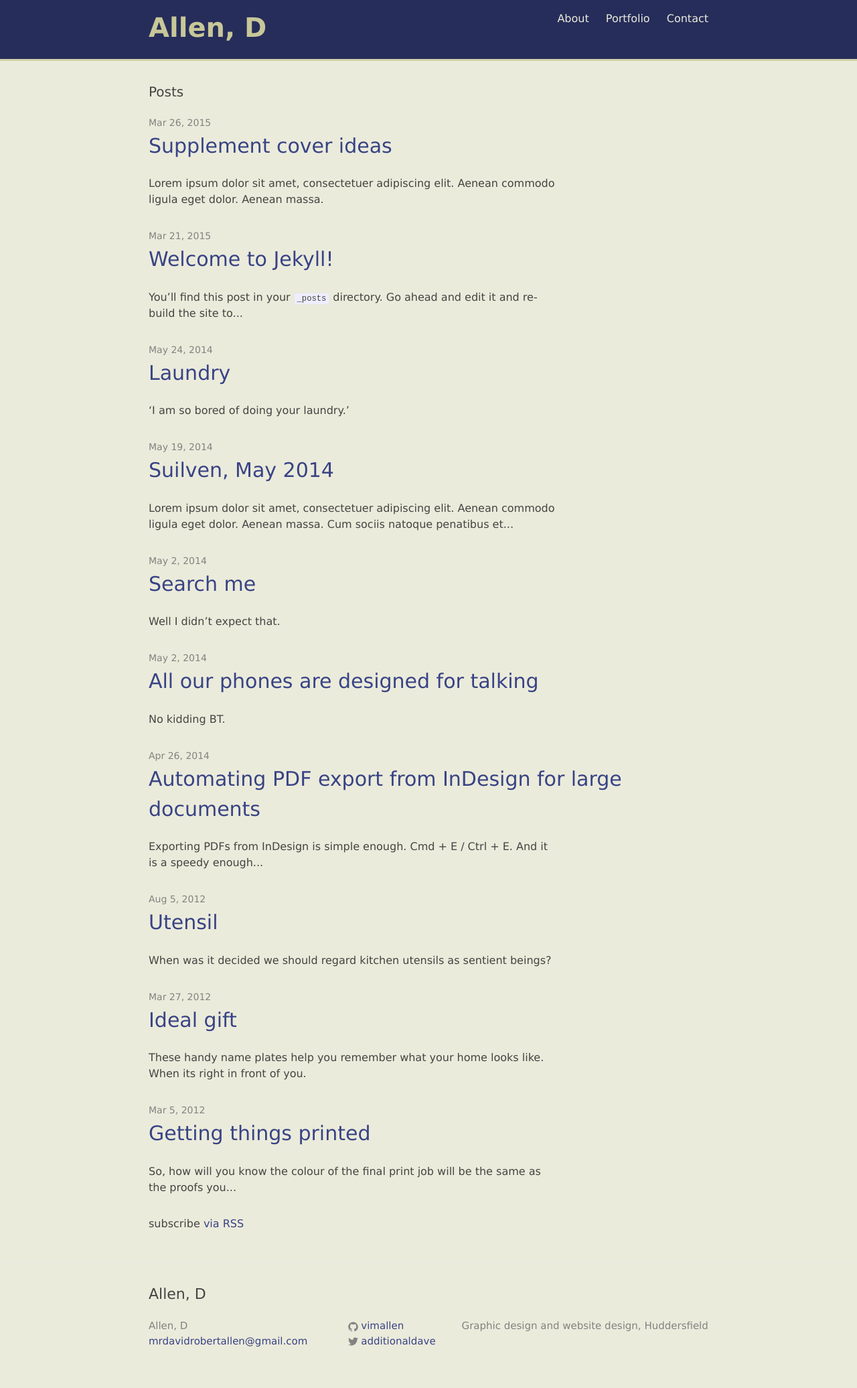
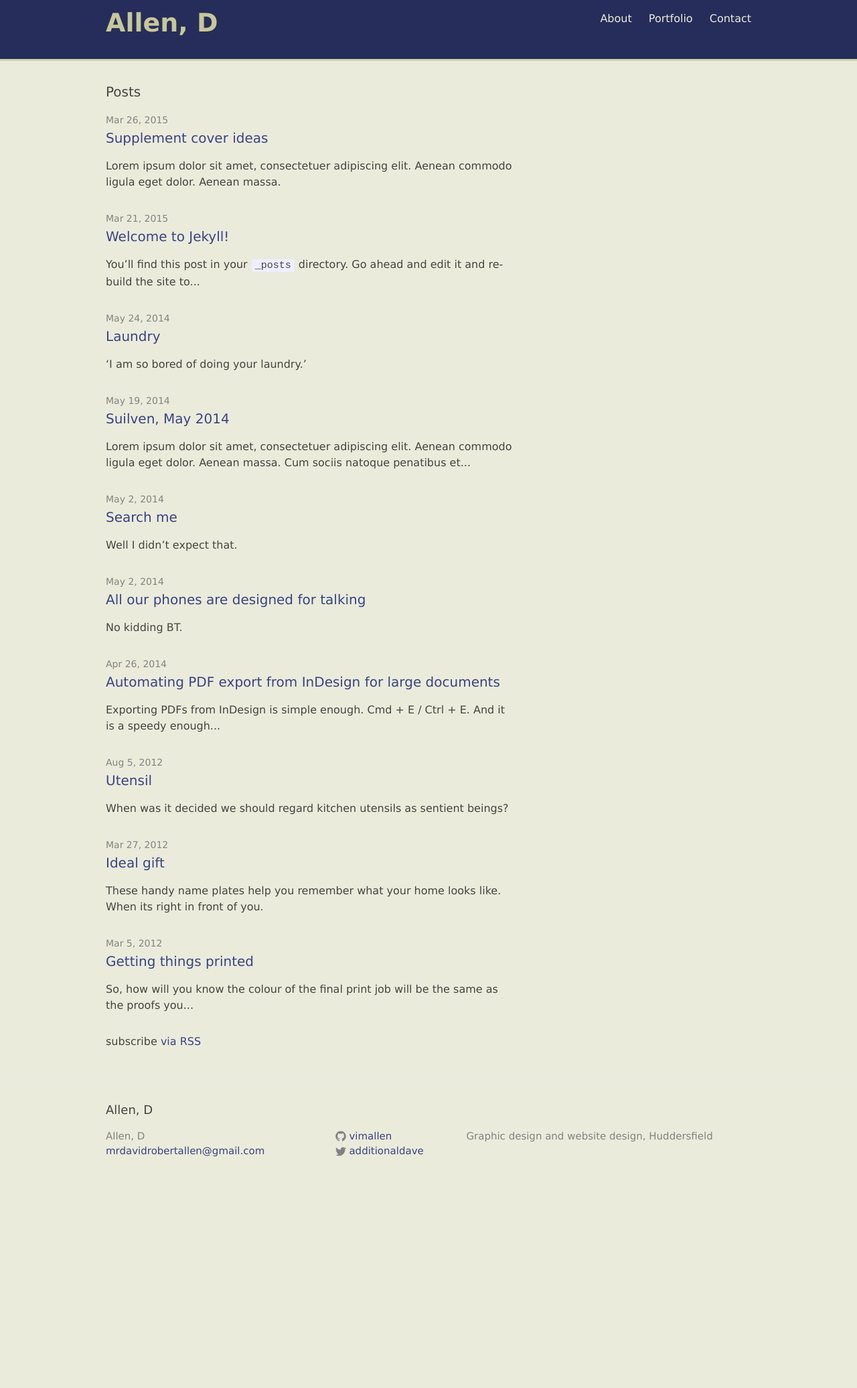
Before and after one commit to vimallen/allend, a Jekyll site: the page built from index.html, in a window 1280 px wide. Shown: the whole page at 67% size. Built offline with Jekyll 4.4.1, drawn with Linux system fonts in a browser that asks for light colours; after the commit the page ends 1790 px from its top, so only the background shows below that.

Commit message:
Pre mq fix

```diff
--- a/_sass/_base.scss
+++ b/_sass/_base.scss
@@ -7,13 +7,6 @@
     margin: 0;
     padding: 0;
 }
-//DA
-//html {
-//	box-sizing: border-box;
-//}
-//*, *:before, *:after {
-//	box-sizing: inherit;
-//}
 
 /**
  * Basic styling
@@ -57,7 +50,7 @@
  */
 figure > img {
     display: block;
-	margin-bottom: 3em;
+	margin-bottom: 48px;
 	border: 3px solid lighten($background-color, 6%);
 }
 
@@ -118,7 +111,7 @@
     color: $grey-color;
     border-left: 4px solid $grey-color-light;
     padding-left: $spacing-unit / 2;
-	font-size: 1.125em;	/*18px;*/
+	font-size: 8px;
     letter-spacing: -1px;
     font-style: italic;
 
@@ -134,18 +127,18 @@
  */
 pre,
 code {
-	font-size: 0.9375em;	/*15px;*/
+	font-size: 15px;
     border: 1px solid $grey-color-light;
     border-radius: 3px;
     background-color: #eef;
 }
 
 code {
-	padding: 0.0625em 0.3125em;	/*1px 5px;*/
+	padding: 1px 5px;
 }
 
 pre {
-	padding: 0.5em 0.75em;	/*8px 12px;*/
+	padding: 8px 12px;
     overflow-x: scroll;
 
     > code {
@@ -200,8 +193,8 @@
 
     > svg {
         display: inline-block;
-        width: 1em;
-        height: 1em;
+        width: 16px;
+        height: 16px;
         vertical-align: middle;
 
         path {
--- a/_sass/_layout.scss
+++ b/_sass/_layout.scss
@@ -7,8 +7,8 @@
 //	box-shadow: inset 0 -1px 0 0 #FFF, inset 0 1px 0 0 #FFF, 0 1px 0 0 #FFF, 0 -1px 0 0 #fff;
 	margin-bottom: 1px;
 	margin-bottom: 1px;
-    min-height: 3.5em; /* 56px; */
-	padding: 1em 0 1em 0;
+    min-height: 56px;
+	padding: 16px 0 16px 0;
 	background-color: $brand-color;
 
     // Positioning context for the mobile navigation icon
@@ -16,9 +16,9 @@
 }
 
 .site-title {
-    font-size: 2.5em;
+    font-size: 38px;
 	font-weight: 700;
-    line-height: 1.25em;
+    line-height: 36px;
     margin-bottom: 0;
     float: left;
 	color: $background-color;
@@ -32,9 +32,6 @@
 	&:hover {
 		color: darken($background-color, 20%);
 	}
-
-
-
 }
 
 .site-nav {
@@ -51,14 +48,14 @@
 
         // Gaps between nav items, but not on the first one
         &:not(:first-child) {
-            margin-left: 1.25em; /* 20px;	*/
+            margin-left: 20px;
         }
     }
 
     @include media-query($on-palm) {
         position: absolute;
-        top: 0.5625em;/*9px*/
-        right: 1.875em;	/* 30px; */
+        top: 9px;
+        right:  30px;
         background-color: $background-color;
         border: 1px solid $grey-color-light;
         border-radius: 5px;
@@ -67,15 +64,15 @@
         .menu-icon {
             display: block;
             float: right;
-			width: 2.253em;	/*36px;*/
-			height: 1.625em;	/*26px;*/
+			width: 36px;
+			height: 26px;
             line-height: 0;
-			padding-top: 0.625em;	/*10px;*/
+			padding-top: 10px;
             text-align: center;
 
             > svg {
-				width: 1.125em;	/*18px;*/
-				height: 0.9375em;	/*15px;*/
+				width: 18px;
+				height: 15px;
 
                 path {
                     fill: $grey-color-dark;
@@ -90,12 +87,12 @@
 
         &:hover .trigger {
             display: block;
-			padding-bottom: 0.3125em;	/*5px;*/
+			padding-bottom: 5px;
         }
 
         .page-link {
             display: block;
-			padding: 0.3125em 0.625em;	/*5px 10px;*/
+			padding: 5px 10px;
 			color: $brand-color;
         }
     }
@@ -112,7 +109,7 @@
 }
 
 .footer-heading {
-	font-size: 1.375em;	/*18px;*/
+	font-size: 18px;
     margin-bottom: $spacing-unit / 2;
 }
 
@@ -123,7 +120,7 @@
 }
 
 .footer-col-wrapper {
-	font-size: 0.9375em;	/*15px;*/
+	font-size: 15px;
     color: $grey-color;
     margin-left: -$spacing-unit / 2;
     @extend %clearfix;
@@ -181,7 +178,7 @@
 }
 
 .page-heading {
-	font-size: 1.25em;	/*20px;*/
+	font-size: 20px;
 }
 
 .post-list {
@@ -200,7 +197,7 @@
 
 .post-link {
     display: block;
-    font-size: 1.25em; 	/*20px;*/
+    font-size: 20px;
 }
 
 
@@ -213,13 +210,13 @@
 }
 
 .post-title {
-	font-size: 1.875em;
+	font-size: 30px;
     letter-spacing: -1px;
     line-height: 1;
 	color: lighten($brand-color, 9);
 
     @include media-query($on-laptop) {
-        font-size: 1.5em;
+        font-size: 24px;
     }
 }
 
@@ -227,26 +224,26 @@
     margin-bottom: $spacing-unit;
 
     h2 {
-        font-size: 2em;	/*32px;*/
+        font-size: 32px;
 
         @include media-query($on-laptop) {
-            font-size: 1.75em;	/*28px;*/
+            font-size: 28px;
         }
     }
 
     h3 {
-		font-size: 1.625em;	/*26px;*/
+		font-size: 26px;
 
         @include media-query($on-laptop) {
-			font-size: 1.375em;	/*22px;*/
+			font-size: 22px;
         }
     }
 
     h4 {
-        font-size: 1.25em;	/*20px;*/
+        font-size: 20px;
 
         @include media-query($on-laptop) {
-            font-size: 1.125em;	/*18px;*/
+            font-size: 18px;
         }
     }
 }
--- a/css/main.scss
+++ b/css/main.scss
@@ -34,11 +34,11 @@
 
 // Our variables
 $base-font-family: Verdana,Geneva,sans-serif;
-$base-font-size:   1em;
+$base-font-size:   16px;
 $small-font-size:  $base-font-size * 0.875;
 $base-line-height: 1.5;
 
-$spacing-unit:     1.875em;
+$spacing-unit: 30px;
 
 $text-color: #444444;
 $background-color: #EBEBDB; /* */
@@ -51,27 +51,14 @@
 $grey-color-light: lighten($grey-color, 40%);
 $grey-color-dark:  darken($grey-color, 25%);
 
-/* Palette
-#C01304
-#A0C004
+// Width of the content area
+$content-width:    80%;
+
+$on-palm:	480px;
+$on-laptop:     768px;
+$on-desktop:	1248px;
 
 
-
-
-
-
-*/
-// Width of the content area
-$content-width:    56em;
-
-$on-palm:		30em;
-$on-laptop:     48em;
-$on-desktop:	78.75em;
-
-
-
-
-// Using media queries with like this:
 // @include media-query($on-palm) {
 //     .wrapper {
 //         padding-right: $spacing-unit / 2;
@@ -91,12 +78,9 @@
 }
 
 
-@include media-query-min($on-desktop) {
+@include media-query-min($on-laptop) {
 			p {
-				max-width: 38em;
-			}
-			.site-header	{
-				padding-top: 2em;
+				max-width: 608px;
 			}
 }
 
```
